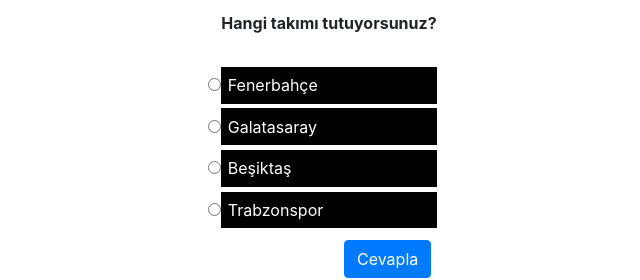
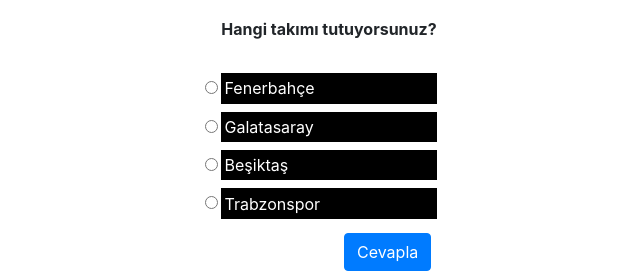
Before and after one commit to EyupOzmen/QuestionApp, a React (Create React App) app: page / in a window 1280 px wide. Shown: the part 251-531 px from the top of the page, without its empty margins (311-951 px from the left). Built offline with nearby package versions, Linux system fonts and the light colour scheme.

Commit message:
"button"

```diff
--- a/src/components/Survey.js
+++ b/src/components/Survey.js
@@ -40,7 +40,7 @@
             <Row>
               <Col>
               <Form.Check
-                style={{background:"black",color:'white',padding:'0.4rem',marginBottom:'0.3rem'}}
+                style={{background:"black",color:'white',padding:'0.2rem',marginBottom:'0.5rem'}}
                 type="radio"
                 value={question.Questions[0].Options[0].Text}
                 checked={selected === question.Questions[0].Options[0].Text}
@@ -52,7 +52,7 @@
             <Row>
               <Col>
               <Form.Check
-                style={{background:"black",color:'white',padding:'0.4rem',marginBottom:'0.3rem'}}
+                style={{background:"black",color:'white',padding:'0.2rem',marginBottom:'0.5rem'}}
                 type="radio"
                 value={question.Questions[0].Options[1].Text}
                 checked={selected === question.Questions[0].Options[1].Text}
@@ -64,7 +64,7 @@
             <Row>
               <Col>
               <Form.Check
-                style={{background:"black",color:'white',padding:'0.4rem',marginBottom:'0.3rem'}}
+                style={{background:"black",color:'white',padding:'0.2rem',marginBottom:'0.5rem'}}
                 type="radio"
                 value={question.Questions[0].Options[2].Text}
                 checked={selected === question.Questions[0].Options[2].Text}
@@ -76,7 +76,7 @@
             <Row>
               <Col>
               <Form.Check
-                 style={{background:"black",color:'white',padding:'0.4rem',marginBottom:'0.3rem'}}
+                 style={{background:"black",color:'white',padding:'0.2rem',marginBottom:'0.5rem'}}
                 type="radio"
                 value={question.Questions[0].Options[3].Text}
                 checked={selected === question.Questions[0].Options[3].Text}
```
